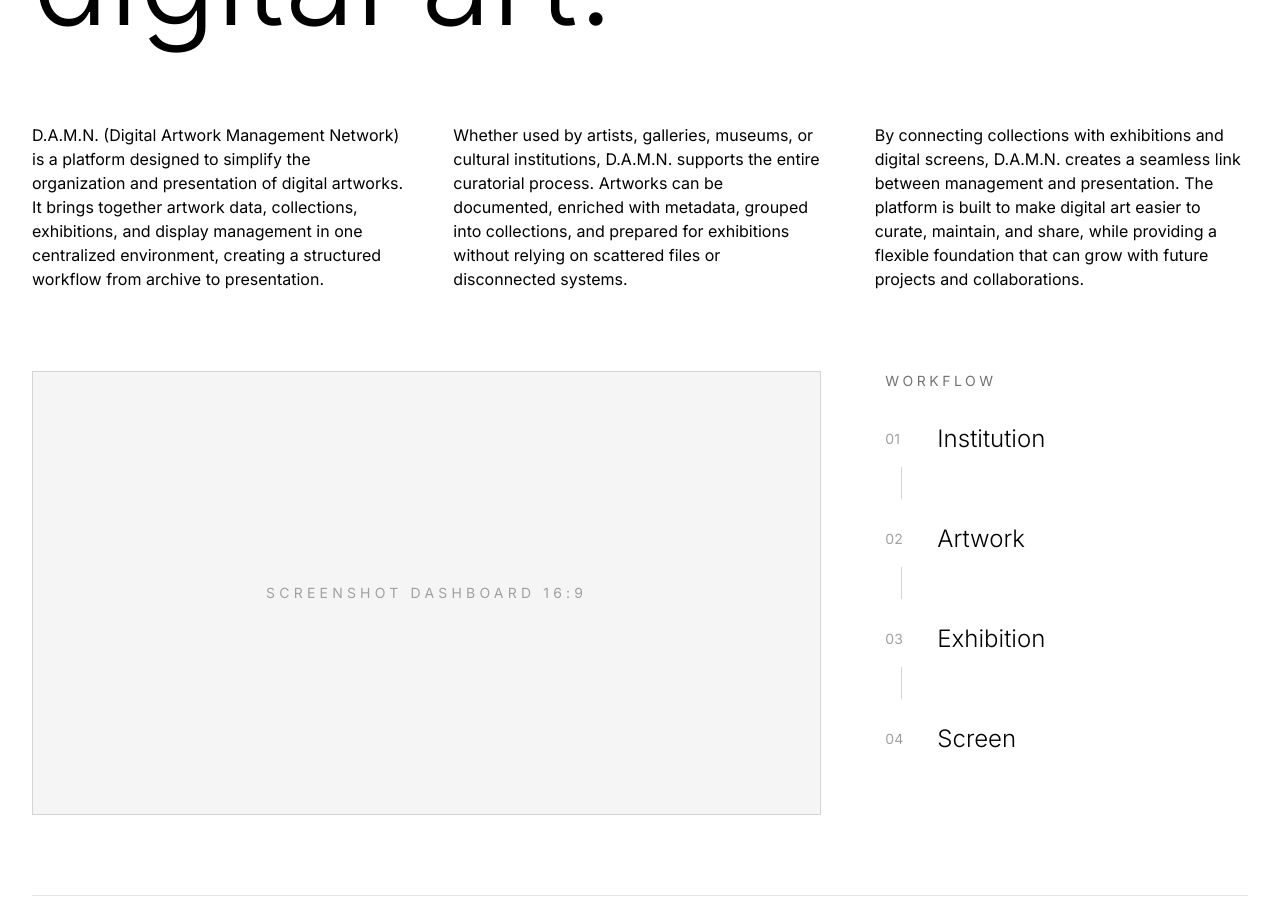
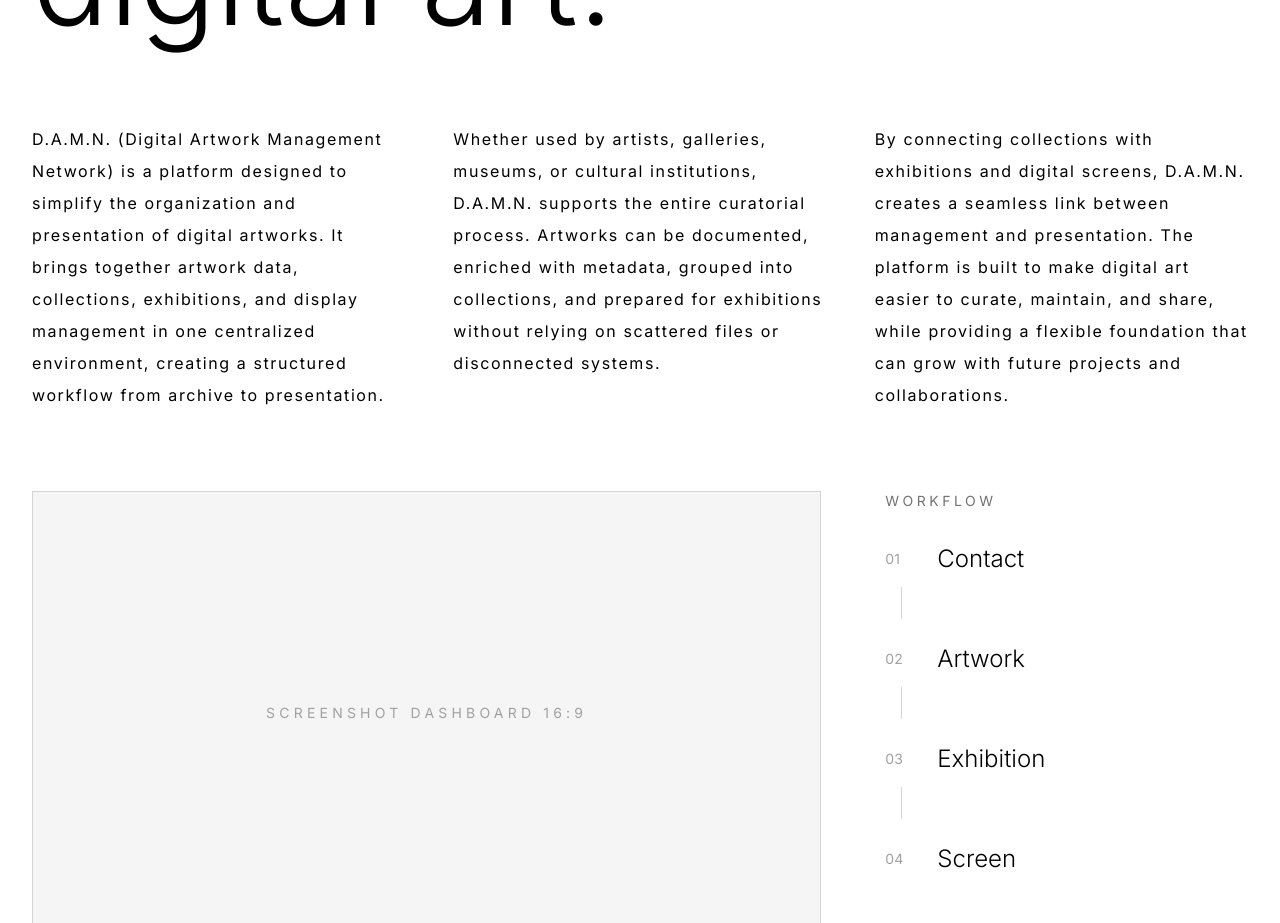
Before and after one commit to Pepper-n-Salt/mockupdamn, a Next.js app in the folder frontend/: page / in a window 1280 px wide. Shown: the part 800-1723 px from the top of the page. Built offline with nearby package versions, Linux system fonts and the light colour scheme.

Commit message:
Style: Login page

```diff
--- a/frontend/app/contact/page.tsx
+++ b/frontend/app/contact/page.tsx
@@ -1,7 +1,7 @@
 export default function Contact() {
   return (
     <section className="space-y-8">
-      <h1 className=" text-5xl md:text-7xl sm:text-5xl lg:text-9xl font-light tracking-tight">
+      <h1 className=" text-5xl md:text-7xl sm:text-5xl lg:text-9xl font-light">
         Contact
       </h1>
       <div className="grid grid-cols-1 lg:grid-cols-2 gap-12 tracking-widest leading-loose">
--- a/frontend/app/login/page.tsx
+++ b/frontend/app/login/page.tsx
@@ -3,7 +3,7 @@ import Link from "next/link";
 export default function Login() {
   return (
     <section className="max-w-md">
-      <h1 className="text-5xl sm:text-6xl lg:text-7xl font-light leading-tight">
+      <h1 className="text-5xl md:text-7xl sm:text-6xl lg:text-9xl font-light leading-tight">
         Login
       </h1>
 
--- a/frontend/app/page.tsx
+++ b/frontend/app/page.tsx
@@ -1,5 +1,5 @@
 export default function Home() {
-  const workflow = ["Institution", "Artwork", "Exhibition", "Screen"];
+  const workflow = ["Contact", "Artwork", "Exhibition", "Screen"];
 
   return (
     <section className="space-y-20">
@@ -7,7 +7,7 @@ export default function Home() {
         A system for collecting, curating and presenting digital art.
       </h1>
 
-      <div className="grid grid-cols-1 md:grid-cols-2 lg:grid-cols-3 gap-12">
+      <div className="grid grid-cols-1 md:grid-cols-2 lg:grid-cols-3 gap-12 tracking-widest leading-loose">
         <p>
           D.A.M.N. (Digital Artwork Management Network) is a platform designed
           to simplify the organization and presentation of digital artworks. It
```
